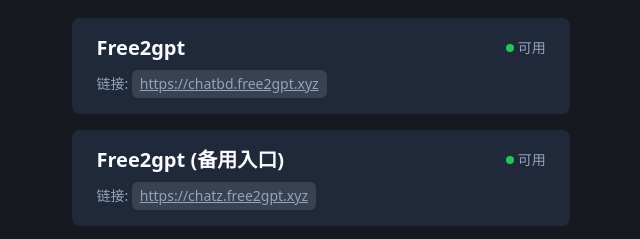
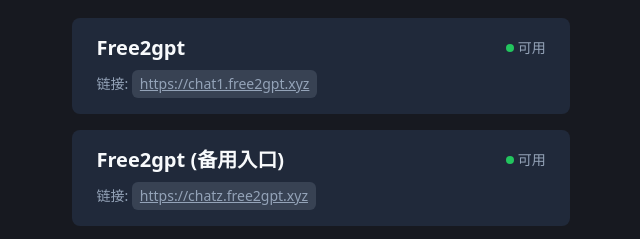
Before and after one commit to ichatworld2023/freeindex, a plain HTML site: page index.html in a window 1280 px wide. Shown: the part 126-365 px from the top of the page, 309-949 px from the left. Drawn offline with Linux system fonts and the light colour scheme.

Commit message:
Update index.html

```diff
--- a/index.html
+++ b/index.html
@@ -36,9 +36,9 @@
                   链接:
                   <a
                     class="inline-flex items-center justify-center gap-1 text-sm text-slate bg-slate/20 px-2 py-1 rounded-md transition-colors cursor-pointer hover:bg-slate/50"
-                    href="https://chatbd.free2gpt.xyz"
+                    href="https://chat1.free2gpt.xyz"
                     target="_blank"
-                    >https://chatbd.free2gpt.xyz</a
+                    >https://chat1.free2gpt.xyz</a
                   >
                 </div>
               </div>
```
